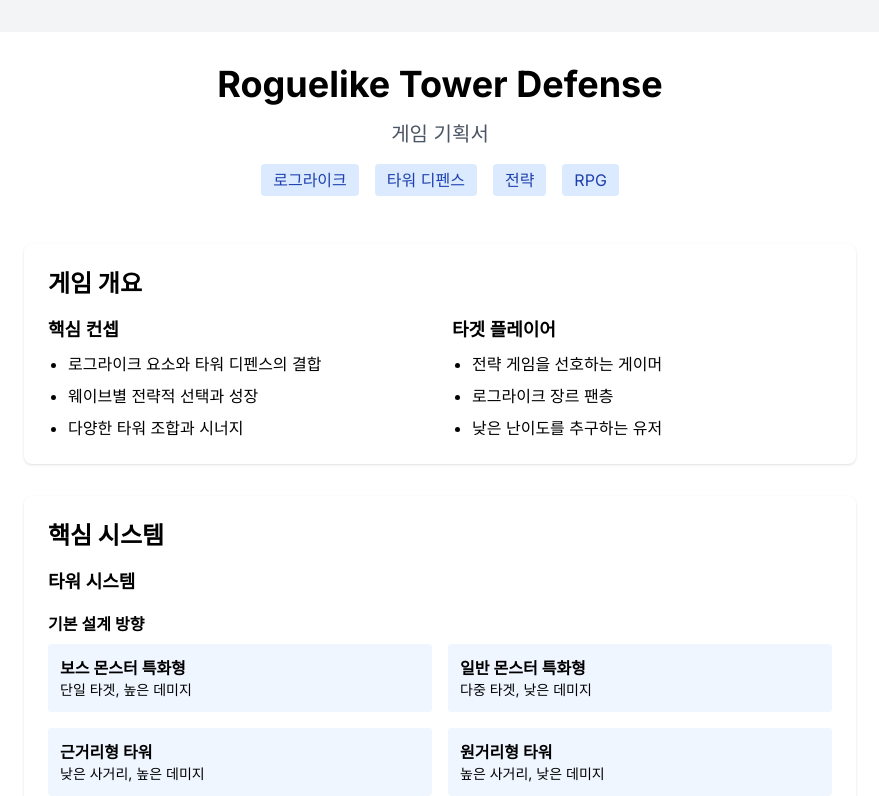
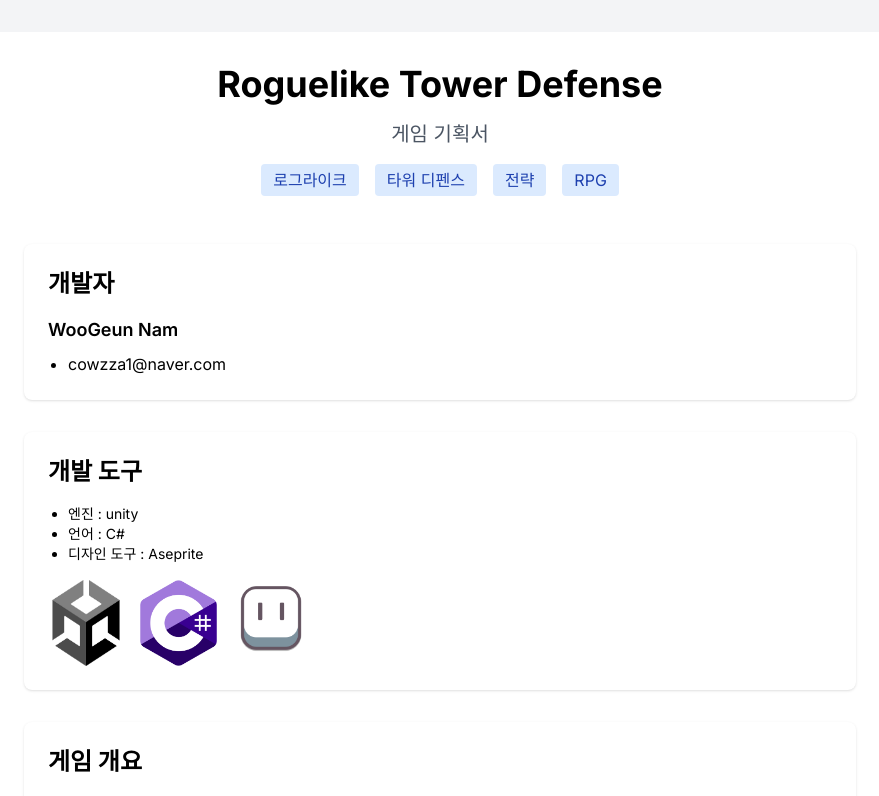
Before and after one commit to WooGeun-Nam/towerdefense-portfolio, a Next.js app: page /towerdefense-portfolio/ in a window 1280 px wide. Shown: the top 796 px of the page, without its empty margins (200-1079 px from the left). Built offline with nearby package versions, Linux system fonts and the light colour scheme.

Commit message:
Update GamePortfolio

```diff
--- a/components/GamePortfolio.tsx
+++ b/components/GamePortfolio.tsx
@@ -18,6 +18,43 @@ const GamePortfolio = () => {
           <span className="px-3 py-1 bg-blue-100 text-blue-800 rounded">
             RPG
           </span>
+        </div>
+      </div>
+
+      {/* 개발자 */}
+      <div className="mb-8 bg-white rounded-lg shadow p-6">
+        <h2 className="text-2xl font-bold mb-4">개발자</h2>
+        <div className="grid gap-6">
+          <div>
+            <h3 className="text-lg font-semibold mb-2">WooGeun Nam</h3>
+            <ul className="list-disc pl-5 space-y-2">
+              <li>cowzza1@naver.com</li>
+            </ul>
+          </div>
+        </div>
+      </div>
+
+      {/* 도구 */}
+      <div className="mb-8 bg-white rounded-lg shadow p-6">
+        <h2 className="text-2xl font-bold mb-4">개발 도구</h2>
+
+        <ul className="list-disc pl-5 text-sm mb-4">
+          <li>엔진 : unity</li>
+          <li>언어 : C#</li>
+          <li>디자인 도구 : Aseprite</li>
+        </ul>
+
+        <div className="grid grid-cols-3 gap-4 w-1/3">
+          <div className="rounded-lg overflow-hidden">
+            <img src="./icon/unity.png" className="h-full w-full object-fill" />
+          </div>
+          <div className="rounded-lg overflow-hidden">
+            <img src="./icon/csharp.png" className="w-full object-fill" />
+          </div>
+
+          <div className="rounded-lg overflow-hidden">
+            <img src="./icon/ase.png" className="w-full object-fill" />
+          </div>
         </div>
       </div>
 
```
